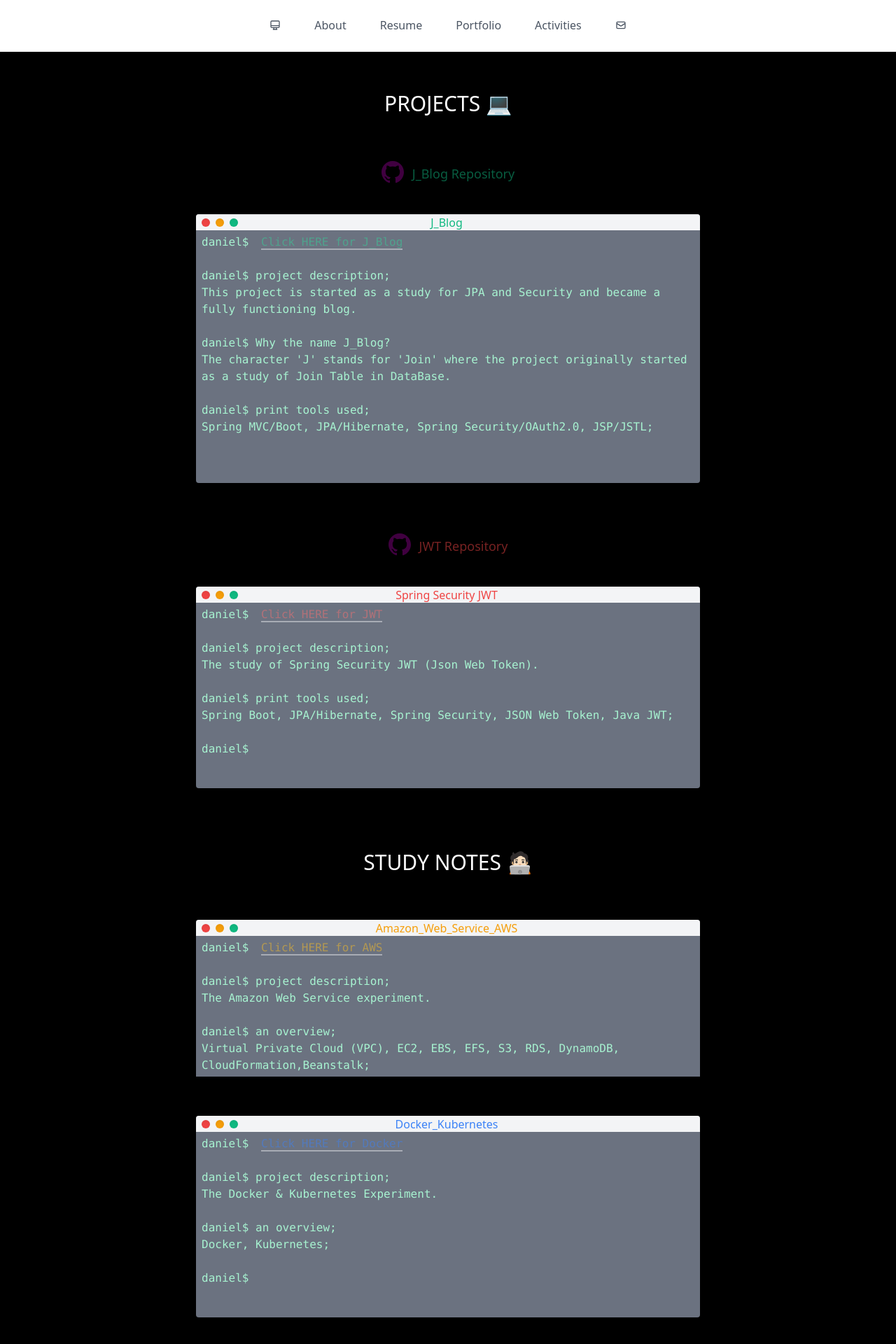
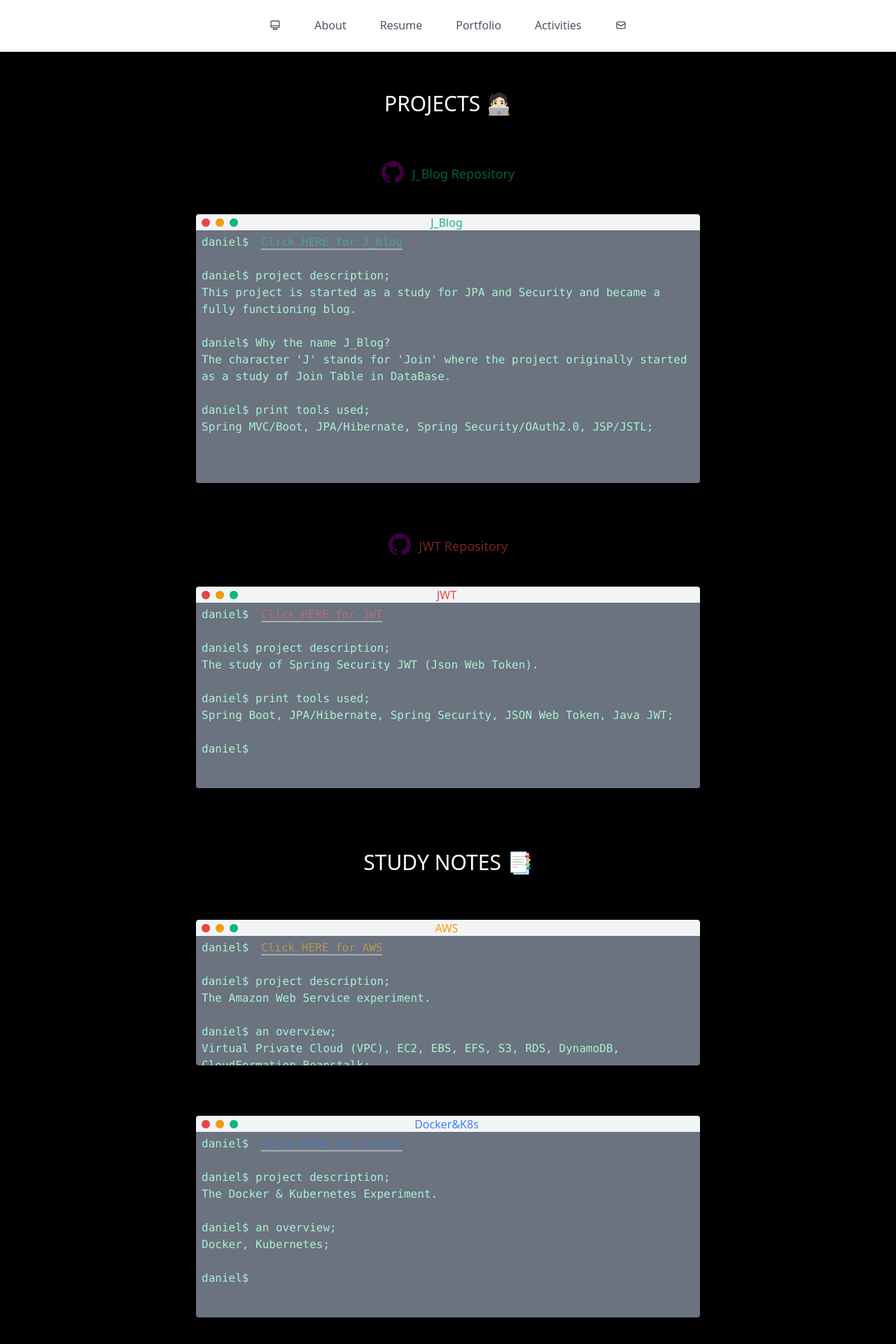
Before and after one commit to yhdchoi/portfolio, a Vue app: page /projects in a window 1280 px wide. Shown: the top 1920 px of the page at 70% size. Built offline with nearby package versions, Linux system fonts and the light colour scheme.

Commit message:
Bug fix
Intro update & Profile page bug update.

```diff
--- a/src/views/About.vue
+++ b/src/views/About.vue
@@ -22,13 +22,12 @@
             Yeonghyun Choi
           </p>
           <p class="text-sm md:text-base text-gray-50 mb-4">
-            디자이너에서 Backend 개발자로 발전해가고 있는 최영현입니다. Spring
-            Framework/Boot, JPA, Spring Security, OAuth, JWT을 활용 한 개발
-            경험을 갖고 있습니다. 그리고 Docker/Kubernates, AWS와 함께 컴퓨터
-            공학관련 개념과 이론에 대한 부족한 점들을 지속적인 학습과 구현을
-            통해 체워나가고 있습니다. 앞으로도 지금처럼 개발에 관한 관심과
-            열정을 갖고 협력을 통해 많은 분들과 함께 좋은 개발자로 발전해
-            가겠습니다.
+            Backend 개발자 최영현입니다. Spring Framework/Boot, JPA, Spring
+            Security, OAuth, JWT을 활용한 Web Application 개발 경험을 갖고
+            있습니다. 그리고 Docker/Kubernates, AWS와 함께 컴퓨터 공학관련
+            개념과 이론에 대해 지속적인 학습과 구현을 하고 있습니다. 지금처럼
+            개발에 관심과 열정을 갖고 많은 분들과 협력을 통해 좋은 개발자로
+            발전해 가겠습니다.
           </p>
           <p class="text-sm md:text-base text-gray-50 mb-4">
             Hello. I'm Yeonghyun. You can also call me by Daniel. From both the
@@ -424,8 +423,7 @@
                     JDBC/MyBatis, Spring Framework/Boot, Html/CSS, JSP, SQL,
                     CentOS through the academy. I've realized my lack of
                     knowledge in the data structure and data structure so I've
-                    been trying to fill in the gaps through continuous
-                    learning.
+                    been trying to fill in the gaps through continuous learning.
                   </p>
                 </div>
               </div>
--- a/src/views/Projects.vue
+++ b/src/views/Projects.vue
@@ -1,7 +1,8 @@
 <template>
-  <div class="h-full bg-black p-10">
+  <main class="m-auto w-full bg-black flex-row justify-center items-center ">
+    <div class="bg-black p-10">
       <div class="text-center my-4">
-      <p class="text-white text-3xl ">PROJECTS 💻</p>
+        <p class="text-white text-3xl ">PROJECTS 🧑🏻‍💻</p>
       </div>
       <br />
 
@@ -27,8 +28,9 @@
             J_Blog Repository
           </p>
         </a>
+
         <div
-        class="w-full shadow-2xl subpixel-antialiased rounded h-96 bg-gray-500 border-black mx-auto"
+          class="w-full shadow-2xl subpixel-antialiased rounded h-96 bg-gray-500 border-black m-auto overflow-auto"
         >
           <div
             class="flex items-center h-6 rounded-t bg-gray-100 border-b border-gray-500 text-center text-black"
@@ -50,7 +52,7 @@
               <p class="text-center text-base text-green-500">J_Blog</p>
             </div>
           </div>
-        <div class="pl-1 pt-1 font-mono text-base bg-gray-500" id="console">
+          <div class="pl-1 pt-1 font-mono text-base bg-gray-500 " id="console">
             <p class="pb-1 px-1 text-green-200">
               daniel$
               <a
@@ -61,8 +63,8 @@
               <br />
               <br />
               daniel$ project description; <br />
-            This project is started as a study for JPA and Security and became a
-            fully functioning blog.
+              This project is started as a study for JPA and Security and became
+              a fully functioning blog.
               <br />
               <br />
               daniel$ Why the name J_Blog?<br />
@@ -71,7 +73,8 @@
               <br />
               <br />
               daniel$ print tools used;<br />
-            Spring MVC/Boot, JPA/Hibernate, Spring Security/OAuth2.0, JSP/JSTL;
+              Spring MVC/Boot, JPA/Hibernate, Spring Security/OAuth2.0,
+              JSP/JSTL;
             </p>
           </div>
         </div>
@@ -103,7 +106,7 @@
           </p>
         </a>
         <div
-        class="w-full shadow-2xl subpixel-antialiased rounded h-72 bg-gray-500 border-black mx-auto"
+          class="w-full shadow-2xl subpixel-antialiased rounded h-72 bg-gray-500 border-black m-auto overflow-auto"
         >
           <div
             class="flex items-center h-6 rounded-t bg-gray-100 border-b border-gray-500 text-center text-black"
@@ -123,7 +126,7 @@
             ></div>
             <div class="mx-auto pr-16" id="terminaltitle">
               <p class="text-center text-base text-red-500">
-              Spring Security JWT
+                JWT
               </p>
             </div>
           </div>
@@ -224,14 +227,14 @@
 
       <br />
       <div class="text-center my-4">
-      <p class="text-white text-3xl ">STUDY NOTES 🧑🏻‍💻</p>
+        <p class="text-white text-3xl ">STUDY NOTES 📑</p>
       </div>
       <br />
 
       <!-- AWS -->
       <div class="w-3/5 mx-auto my-6">
         <div
-        class="w-full shadow-2xl subpixel-antialiased rounded h-52 bg-gray-500 border-black mx-auto"
+          class="w-full shadow-2xl subpixel-antialiased rounded h-52 bg-gray-500 border-black m-auto overflow-auto"
         >
           <div
             class="flex items-center h-6 rounded-t bg-gray-100 border-b border-gray-500 text-center text-black"
@@ -251,7 +254,7 @@
             ></div>
             <div class="mx-auto pr-16" id="terminaltitle">
               <p class="text-center text-base text-yellow-500">
-              Amazon_Web_Service_AWS
+                AWS
               </p>
             </div>
           </div>
@@ -283,7 +286,7 @@
       <!-- Docker&Kubernetes -->
       <div class="w-3/5 mx-auto my-6">
         <div
-        class="w-full shadow-2xl subpixel-antialiased rounded h-72 bg-gray-500 border-black mx-auto"
+          class="w-full shadow-2xl subpixel-antialiased rounded h-72 bg-gray-500 border-black m-auto overflow-auto"
         >
           <div
             class="flex items-center h-6 rounded-t bg-gray-100 border-b border-gray-500 text-center text-black"
@@ -303,7 +306,7 @@
             ></div>
             <div class="mx-auto pr-16" id="terminaltitle">
               <p class="text-center text-base text-blue-500">
-              Docker_Kubernetes
+                Docker&K8s
               </p>
             </div>
           </div>
@@ -364,7 +367,7 @@
           </p>
         </a>
         <div
-        class="w-full shadow-2xl subpixel-antialiased rounded h-96 bg-gray-500 border-black mx-auto"
+          class="w-full shadow-2xl subpixel-antialiased rounded h-96 bg-gray-500 border-black m-auto overflow-auto"
         >
           <div
             class="flex items-center h-6 rounded-t bg-gray-100 border-b border-gray-500 text-center text-black"
@@ -386,10 +389,7 @@
               <p class="text-center text-base text-pink-500">DEcrypt</p>
             </div>
           </div>
-        <div
-          class="pl-1 pt-1 font-mono text-base bg-gray-500"
-          id="console"
-        >
+          <div class="pl-1 pt-1 font-mono text-base bg-gray-500" id="console">
             <p class="pb-1 px-1 text-green-200">
               daniel$
               <i class="text-pink-400"> THIS PROJECT IS UNDER DEVELOPMENT </i>
@@ -404,8 +404,8 @@
               <br />
               <br />
               daniel$ Why the name DEcrypt?<br />
-            The anonymous individuals to unpack or 'decrypt' their thoughts and
-            to be shared.
+              The anonymous individuals to unpack or 'decrypt' their thoughts
+              and to be shared.
               <br />
               <br />
               daniel$ print tools used;<br />
@@ -419,4 +419,5 @@
 
       <br />
     </div>
+  </main>
 </template>
```
Lines whose indentation alone changed are shown as unchanged.
